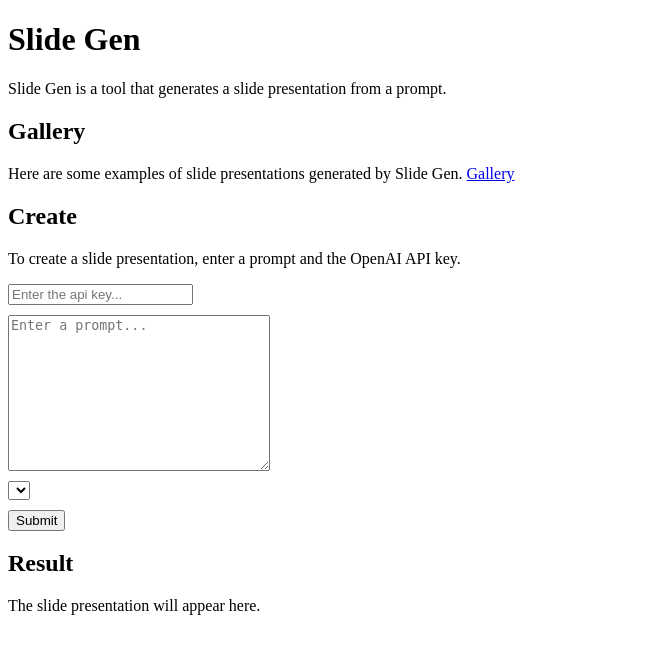
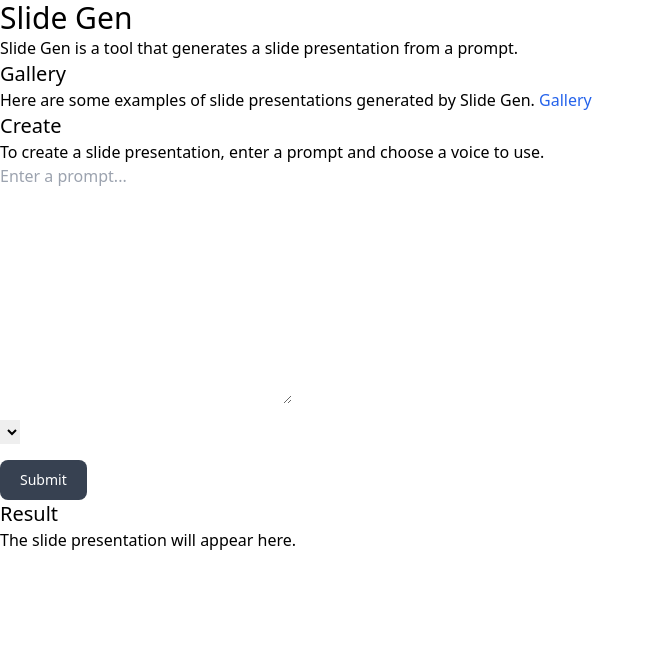
Before and after one commit to alexjercan/slide-gen, a Flask app: template app/templates/index.html in a window 1280 px wide. Shown: the top 654 px of the page, without its empty margins (0-654 px from the left). Run offline with Flask 3, Linux system fonts and the light colour scheme; the template is opened without the code that fills it, so the values that code supplies are empty; some libraries are stand-ins or nearby versions.

Commit message:
feat: more stuff

```diff
--- a/app/templates/index.html
+++ b/app/templates/index.html
@@ -7,41 +7,37 @@
         integrity="sha384-zUfuhFKKZCbHTY6aRR46gxiqszMk5tcHjsVFxnUo8VMus4kHGVdIYVbOYYNlKmHV"
         crossorigin="anonymous">
     </script>
-
-    <style>
-        .vertical-form {
-            display: flex;
-            flex-direction: column;
-            align-items: flex-start;
-            gap: 10px;
-        }
-    </style>
+    <script src="https://cdn.tailwindcss.com"></script>
 </head>
 <body>
-    <h1>Slide Gen</h1>
+    <h1 class="text-3xl">Slide Gen</h1>
 
     <p>Slide Gen is a tool that generates a slide presentation from a prompt.</p>
 
-    <h2>Gallery</h2>
+    <h2 class="text-xl">Gallery</h2>
 
-    <p> Here are some examples of slide presentations generated by Slide Gen. <a href="/gallery">Gallery</a> </p>
+    <p> Here are some examples of slide presentations generated by Slide Gen.
+        <a href="/gallery" class="font-medium text-blue-600 dark:text-blue-500 hover:underline">Gallery</a>
+    </p>
 
-    <h2>Create</h2>
+    <h2 class="text-xl">Create</h2>
 
-    <p> To create a slide presentation, enter a prompt and the OpenAI API key. </p>
+    <p> To create a slide presentation, enter a prompt and choose a voice to use. </p>
 
-    <form hx-post="/submit" hx-target="#result" class="vertical-form">
-        <input type="password" name="api_key" placeholder="Enter the api key...">
-        <textarea name="prompt" rows="10" cols="30" placeholder="Enter a prompt..."></textarea>
+    <form hx-post="/submit" hx-target="#result" class="flex flex-col items-start gap-4">
+        <textarea name="prompt" rows="10" cols="30" placeholder="Enter a prompt..." class="resize"></textarea>
         <select selected="TM:cpwrmn5kwh97" name="speaker">
             {% for voice in voices %}
                 <option value="{{ voice.model_token }}">{{ voice.title }}</option>
             {% endfor %}
         </select>
-        <input type="submit" value="Submit">
+        <button
+            type="submit"
+            class="text-white bg-gray-700 font-medium rounded-lg text-sm px-5 py-2.5 text-center"
+        >Submit</button>
     </form>
 
-    <h2>Result</h2>
+    <h2 class="text-xl">Result</h2>
 
     <p> The slide presentation will appear here. </p>
 
--- a/pyproject.toml
+++ b/pyproject.toml
@@ -8,7 +8,7 @@
 [tool.poetry.dependencies]
 python = "^3.10"
 flask = "^2.3.2"
-slide-gpt = "^0.1.1"
+slide-gpt = "^0.1.2"
 
 [tool.poetry.group.dev.dependencies]
 isort = "^5.12.0"
```
Also changed, not shown: app/app.py (+22 -11 lines), app/templates/gallery.html (+8 -5 lines), README.md, 2 other files.
